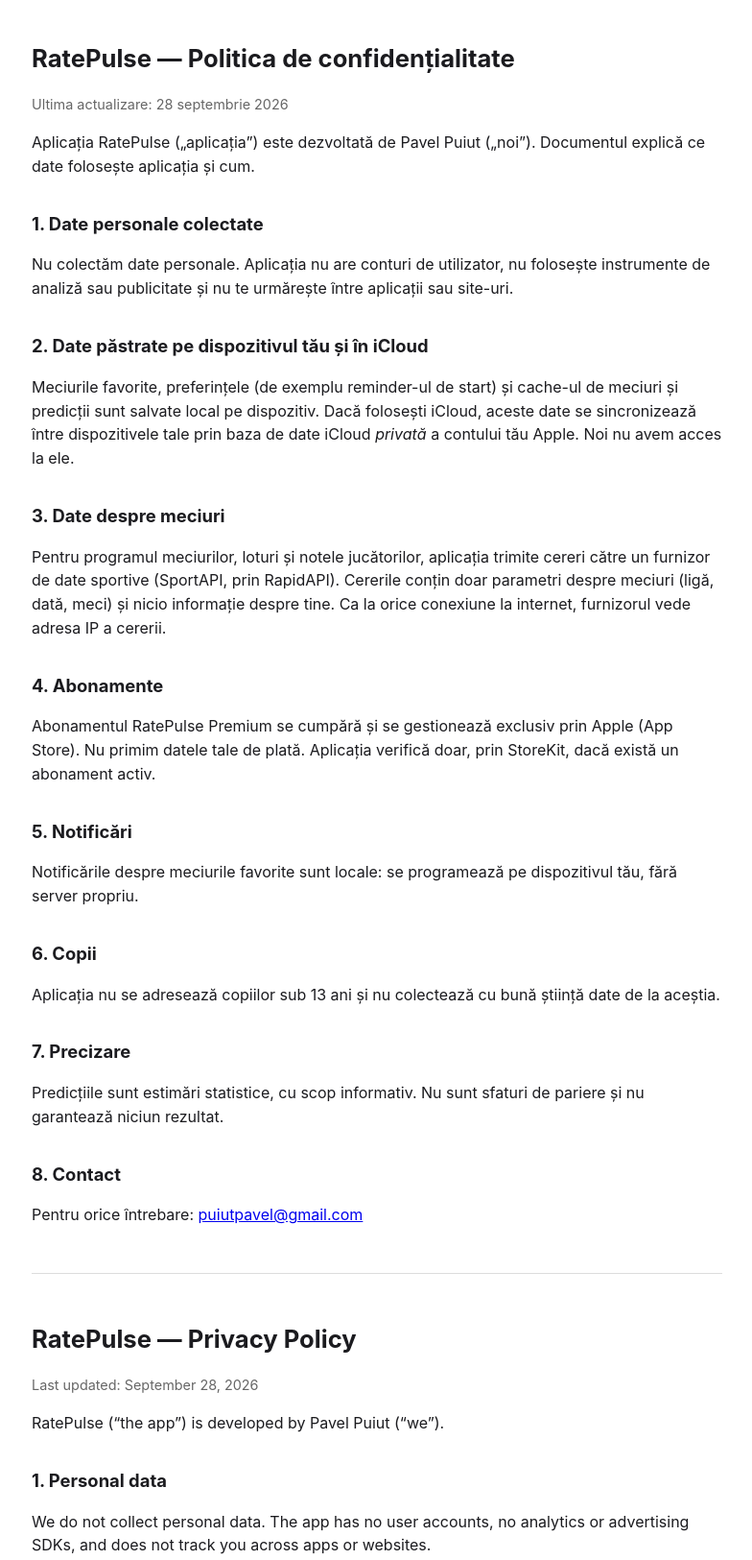
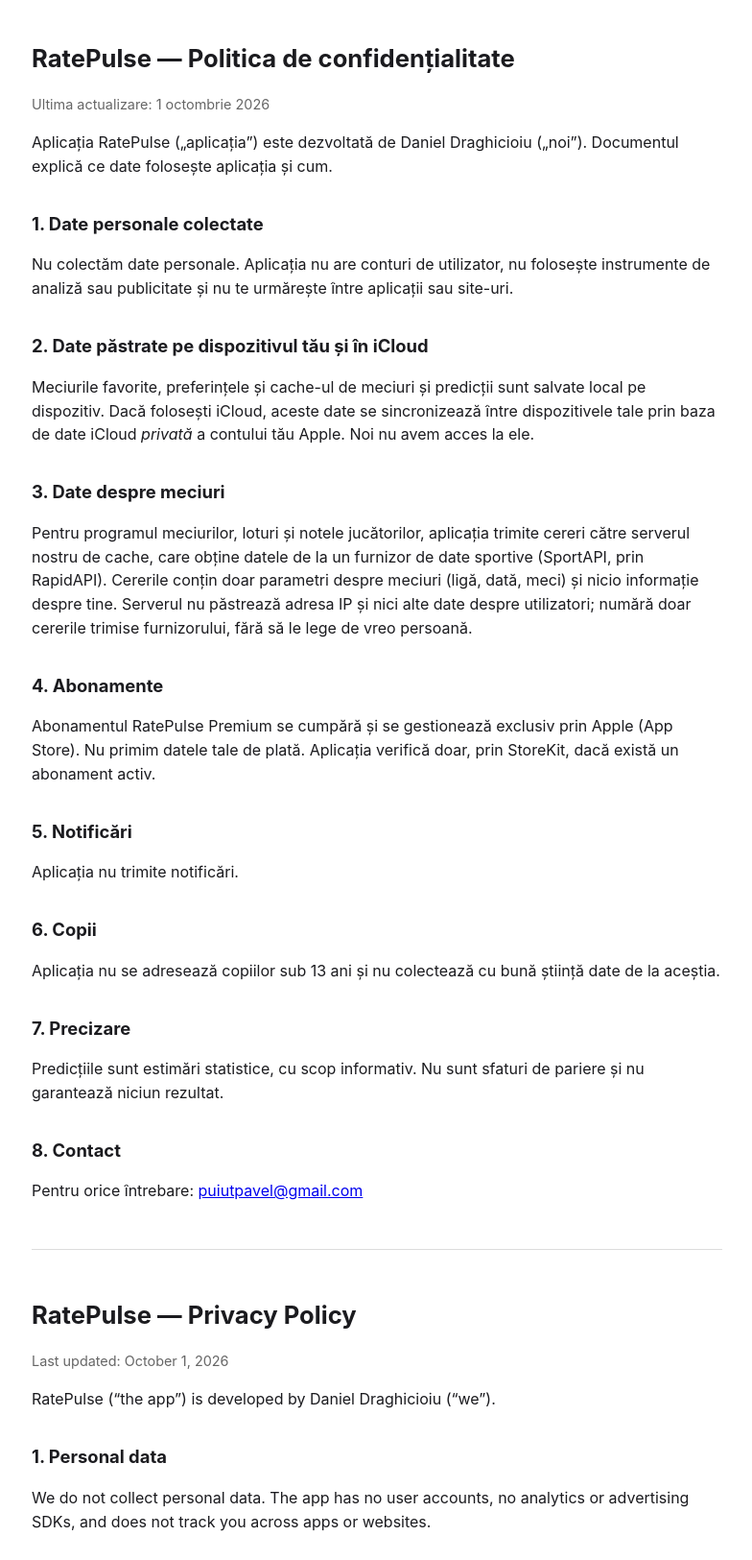
Before and after one commit to puiutpavel-dot/ratepulse-privacy, a plain HTML site: page index.html in a window 1280 px wide. Shown: the top 1625 px of the page at 96% size, without its empty margins (247-1031 px from the left). Drawn offline with Linux system fonts and the light colour scheme.

Commit message:
Update index.html

```diff
--- a/index.html
+++ b/index.html
@@ -13,24 +13,24 @@
 </head>
 <body>
 <h1>RatePulse — Politica de confidențialitate</h1>
-<p class="muted">Ultima actualizare: 28 septembrie 2026</p>
+<p class="muted">Ultima actualizare: 1 octombrie 2026</p>
 
-<p>Aplicația RatePulse („aplicația”) este dezvoltată de Pavel Puiut („noi”). Documentul explică ce date folosește aplicația și cum.</p>
+<p>Aplicația RatePulse („aplicația”) este dezvoltată de Daniel Draghicioiu („noi”). Documentul explică ce date folosește aplicația și cum.</p>
 
 <h2>1. Date personale colectate</h2>
 <p>Nu colectăm date personale. Aplicația nu are conturi de utilizator, nu folosește instrumente de analiză sau publicitate și nu te urmărește între aplicații sau site-uri.</p>
 
 <h2>2. Date păstrate pe dispozitivul tău și în iCloud</h2>
-<p>Meciurile favorite, preferințele (de exemplu reminder-ul de start) și cache-ul de meciuri și predicții sunt salvate local pe dispozitiv. Dacă folosești iCloud, aceste date se sincronizează între dispozitivele tale prin baza de date iCloud <em>privată</em> a contului tău Apple. Noi nu avem acces la ele.</p>
+<p>Meciurile favorite, preferințele și cache-ul de meciuri și predicții sunt salvate local pe dispozitiv. Dacă folosești iCloud, aceste date se sincronizează între dispozitivele tale prin baza de date iCloud <em>privată</em> a contului tău Apple. Noi nu avem acces la ele.</p>
 
 <h2>3. Date despre meciuri</h2>
-<p>Pentru programul meciurilor, loturi și notele jucătorilor, aplicația trimite cereri către un furnizor de date sportive (SportAPI, prin RapidAPI). Cererile conțin doar parametri despre meciuri (ligă, dată, meci) și nicio informație despre tine. Ca la orice conexiune la internet, furnizorul vede adresa IP a cererii.</p>
+<p>Pentru programul meciurilor, loturi și notele jucătorilor, aplicația trimite cereri către serverul nostru de cache, care obține datele de la un furnizor de date sportive (SportAPI, prin RapidAPI). Cererile conțin doar parametri despre meciuri (ligă, dată, meci) și nicio informație despre tine. Serverul nu păstrează adresa IP și nici alte date despre utilizatori; numără doar cererile trimise furnizorului, fără să le lege de vreo persoană.</p>
 
 <h2>4. Abonamente</h2>
 <p>Abonamentul RatePulse Premium se cumpără și se gestionează exclusiv prin Apple (App Store). Nu primim datele tale de plată. Aplicația verifică doar, prin StoreKit, dacă există un abonament activ.</p>
 
 <h2>5. Notificări</h2>
-<p>Notificările despre meciurile favorite sunt locale: se programează pe dispozitivul tău, fără server propriu.</p>
+<p>Aplicația nu trimite notificări.</p>
 
 <h2>6. Copii</h2>
 <p>Aplicația nu se adresează copiilor sub 13 ani și nu colectează cu bună știință date de la aceștia.</p>
@@ -44,18 +44,18 @@
 <hr>
 
 <h1>RatePulse — Privacy Policy</h1>
-<p class="muted">Last updated: September 28, 2026</p>
-<p>RatePulse (“the app”) is developed by Pavel Puiut (“we”).</p>
+<p class="muted">Last updated: October 1, 2026</p>
+<p>RatePulse (“the app”) is developed by Daniel Draghicioiu (“we”).</p>
 <h2>1. Personal data</h2>
 <p>We do not collect personal data. The app has no user accounts, no analytics or advertising SDKs, and does not track you across apps or websites.</p>
 <h2>2. Data on your device and in iCloud</h2>
 <p>Favorites, preferences and the match/prediction cache are stored on your device and, if iCloud is enabled, synced through your Apple account’s <em>private</em> iCloud database. We cannot access this data.</p>
 <h2>3. Match data</h2>
-<p>The app requests fixtures, lineups and player ratings from a sports data provider (SportAPI, via RapidAPI). Requests contain only match parameters and no information about you. As with any internet request, the provider sees the requesting IP address.</p>
+<p>The app requests fixtures, lineups and player ratings from our cache server, which gets them from a sports data provider (SportAPI, via RapidAPI). Requests contain only match parameters and no information about you. The server does not store IP addresses or any user data; it only counts the requests sent to the provider, without linking them to anyone.</p>
 <h2>4. Subscriptions</h2>
 <p>RatePulse Premium is purchased and managed entirely by Apple through the App Store. We never receive your payment details.</p>
 <h2>5. Notifications</h2>
-<p>Match notifications are scheduled locally on your device.</p>
+<p>The app does not send notifications.</p>
 <h2>6. Children</h2>
 <p>The app is not directed to children under 13.</p>
 <h2>7. Disclaimer</h2>
```
